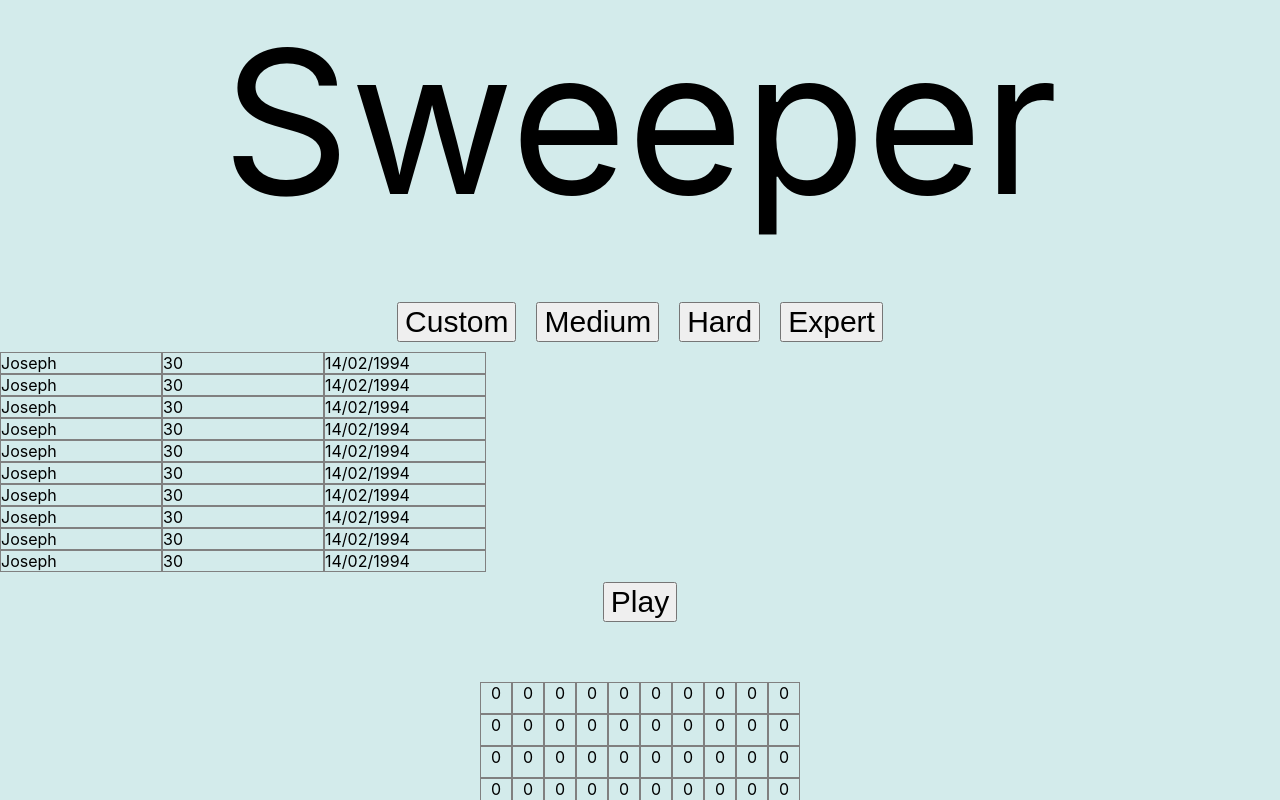
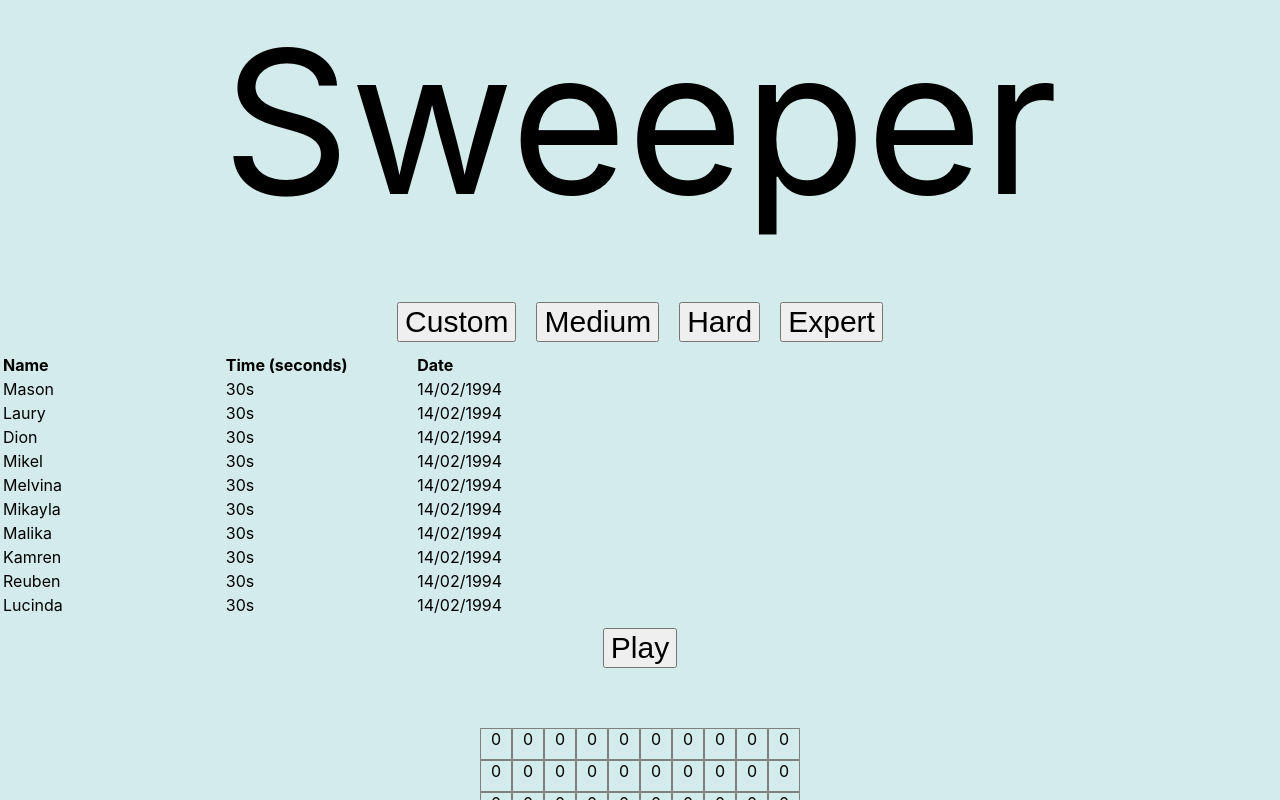
Before and after one commit to TomHoughtonAlliss/sweeper, a React (Create React App) app in the folder frontend/: page / in a window 1280 px wide. Shown: the top 800 px of the page. Built offline with nearby package versions, Linux system fonts and the light colour scheme.

Commit message:
Added a table

```diff
--- a/frontend/src/components/Scoreboard.tsx
+++ b/frontend/src/components/Scoreboard.tsx
@@ -1,7 +1,8 @@
+import { faker } from '@faker-js/faker';
 
 function getScore(): string[] {
-    const name: string = "Joseph";
-    const time: string = "30";
+    const name: string = faker.person.firstName();;;;;;
+    const time: string = "30s";
     const date: string = "14/02/1994";
 
     const score: string[] = [name, time, date];
@@ -23,18 +24,22 @@ function getScoreBoard(): string[][] {
 export default function ScoreBoard() {
     const scoreBoard: string[][] = getScoreBoard();
 
-    return (<div style={{}}>
-        {
-            scoreBoard.map(
-                (scoreSet: string[], yIndex: number) => {
-                    return <div style={{display: "flex"}}>{
-                        scoreSet.map(
-                        (item: string, xIndex: number) => {
-                            return <div style={{width: "10rem", border: "1px solid gray", textAlign: "left"}}>{item}</div>
-                        }
-                    )}</div>
+    return (<div style={{display: "flex"}}>
+        <table style={{textAlign: "left"}}>
+            <tr>
+                <th>Name</th>
+                <th>Time (seconds)</th>
+                <th>Date</th>
+            </tr>
+            {scoreBoard.map(
+                (row: string[], yIndex: number) => {
+                    return <tr>
+                        <td style={{paddingRight: "10rem"}}>{row[0]}</td>
+                        <td style={{paddingRight: "10rem"}}>{row[1]}</td>
+                        <td style={{paddingRight: "10rem"}}>{row[2]}</td>
+                    </tr>
                 }
-            )
-        }
+            )}
+        </table>
     </div>)
 }
```
